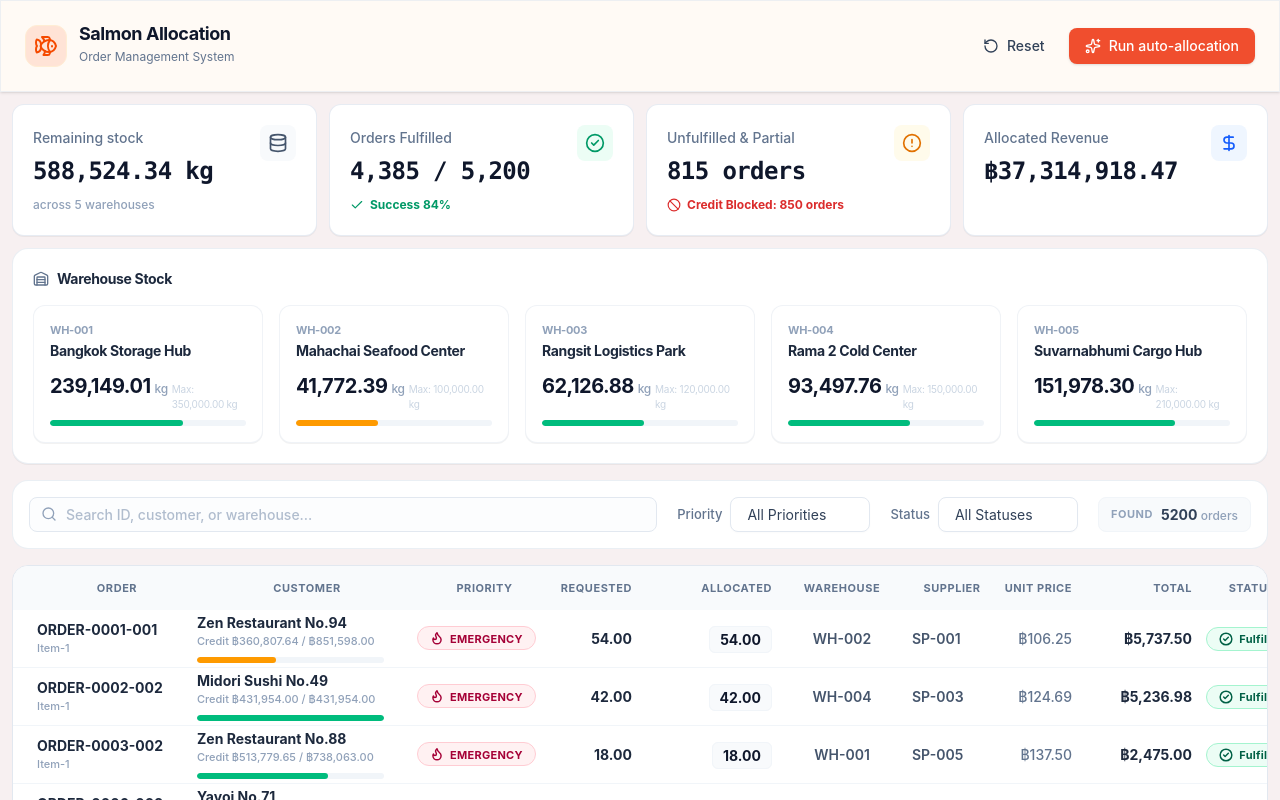
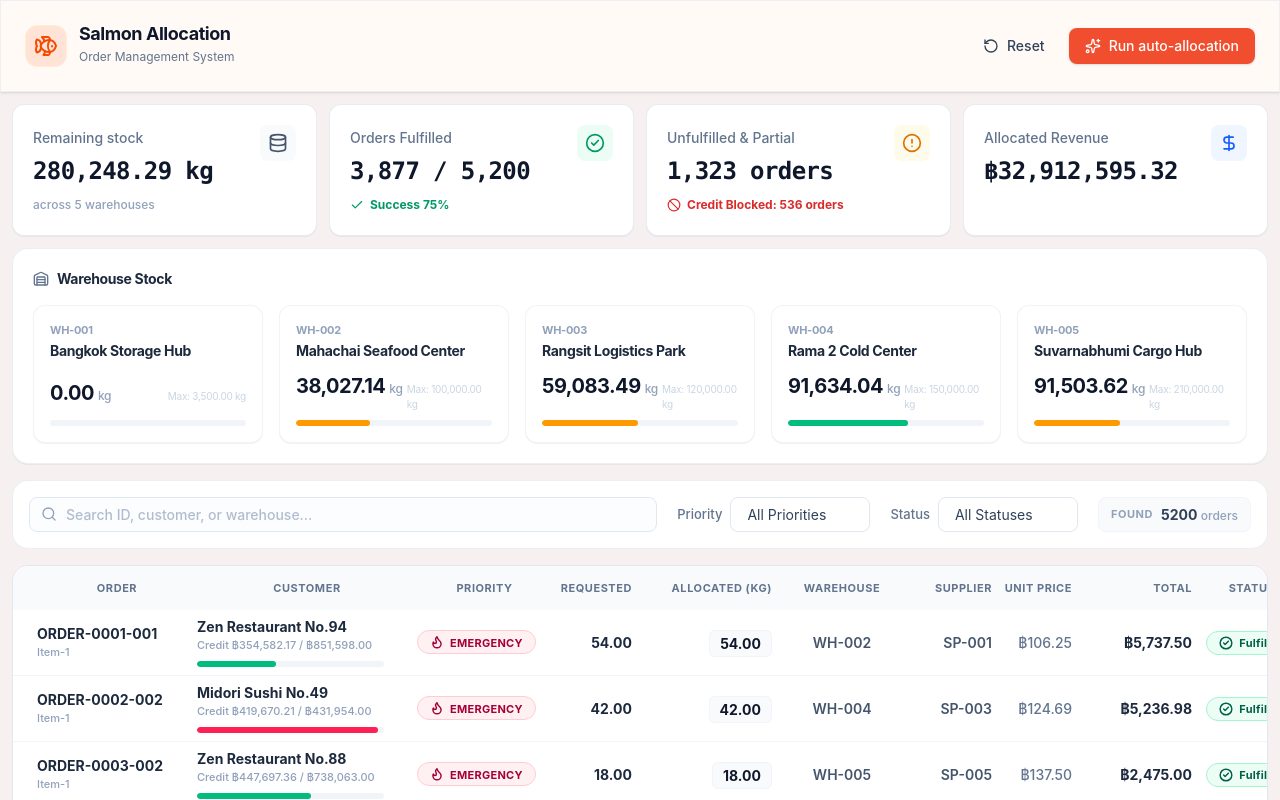
Before and after one commit to Papichaya-Dev/salmon-allocation-system, a React (Vite) app: page / in a window 1280 px wide. Shown: the top 800 px of the page. Built offline with nearby package versions, Linux system fonts and the light colour scheme.

Commit message:
feat: add warehouse update functionality to order table

```diff
--- a/src/components/OrderTable.tsx
+++ b/src/components/OrderTable.tsx
@@ -1,8 +1,9 @@
 import { useVirtualizer } from "@tanstack/react-virtual";
 import { Edit2, Save, X } from "lucide-react";
-import { useMemo, useRef, useState } from "react";
-import type { AllocationResult, Warehouse } from "../types";
+import { useRef, useState } from "react";
+import type { AllocationResult, Customer, Warehouse } from "../types";
 import { bankersRound, formatPrice } from "../utils/priceHelper";
+import { CustomDropdown } from "./common/CustomDropdown";
 import ProgressBar from "./common/ProgressBar";
 import StatusBadge from "./common/StatusBadge";
 
@@ -13,7 +14,7 @@ const COLUMN_WIDTHS = {
 	requested: "w-[80px] min-w-[80px] text-right",
 	allocated: "w-[140px] min-w-[140px] text-right pl-4",
 	warehouse: "w-[140px] min-w-[140px] text-center",
-	supplier: "w-[80px] min-w-[80px]",
+	supplier: "w-[80px] min-w-[80px] text-right",
 	unitPrice: "w-[80px] min-w-[80px] text-right",
 	total: "w-[120px] min-w-[120px] text-right",
 	status: "w-[120px] min-w-[120px] flex justify-center",
@@ -26,19 +27,31 @@ type MappedAllocationResult = AllocationResult & {
 
 interface OrderTableProps {
 	orders: MappedAllocationResult[];
-	onSaveAllocatedQty: (orderId: string, newQty: number) => void;
 	warehouses: Record<string, Warehouse>;
+	customers: Record<string, Customer>;
+	onUpdateQtyAndWarehouse: (
+		orderId: string,
+		params: { qty?: number; warehouseId?: string },
+	) => void;
 }
 
 export default function OrderTable({
 	orders,
-	onSaveAllocatedQty,
 	warehouses,
+	customers,
+	onUpdateQtyAndWarehouse,
 }: OrderTableProps) {
 	const containerRef = useRef<HTMLDivElement>(null);
 
-	const [editingId, setEditingId] = useState<string | null>(null);
-	const [editValue, setEditValue] = useState<string>("");
+	const [editData, setEditData] = useState<{
+		orderId: string | null;
+		qty: string;
+		warehouseId: string;
+	}>({
+		orderId: null,
+		qty: "",
+		warehouseId: "",
+	});
 	const [validationError, setValidationError] = useState<{
 		type: "stock" | "credit" | null;
 		message: string | null;
@@ -57,24 +70,17 @@ export default function OrderTable({
 		overscan: 5,
 	});
 
-	const creditUsedByCustomer = useMemo(() => {
-		const map: Record<string, number> = {};
-		for (const order of orders) {
-			map[order.customerId] = bankersRound(
-				(map[order.customerId] || 0) + order.totalCost,
-			);
-		}
-		return map;
-	}, [orders]);
-
 	const onEditing = (order: AllocationResult) => {
-		setEditingId(order.id);
-		setEditValue(order.allocatedQty.toString());
+		setEditData({
+			orderId: order.id,
+			qty: order.allocatedQty.toString(),
+			warehouseId: order.actualWarehouseId,
+		});
 		setValidationError({ type: null, message: null });
 	};
 
 	const onCancel = () => {
-		setEditingId(null);
+		setEditData({ orderId: null, qty: "", warehouseId: "" });
 		setValidationError({ type: null, message: null });
 	};
 
@@ -96,7 +102,7 @@ export default function OrderTable({
 			}
 		}
 
-		const totalCreditUsed = creditUsedByCustomer[currentOrder.customerId] || 0;
+		const totalCreditUsed = customers[currentOrder.customerId]?.creditUsed;
 		const creditUsedByOthers = bankersRound(
 			Math.max(0, totalCreditUsed - currentOrder.totalCost),
 		);
@@ -114,11 +120,29 @@ export default function OrderTable({
 		return true;
 	};
 
-	const handleSaveAllocatedQty = (id: string) => {
-		const numValue = parseFloat(editValue);
+	const handleSaveQtyAndWarehouse = (orderId: string) => {
+		const { qty, warehouseId } = editData;
+		const numValue = parseFloat(qty);
 		if (!Number.isNaN(numValue) && numValue >= 0 && !validationError.message) {
-			onSaveAllocatedQty(id, numValue);
-			setEditingId(null);
+			onUpdateQtyAndWarehouse(orderId, {
+				qty: numValue,
+				warehouseId: warehouseId,
+			});
+			setEditData({ orderId: null, qty: "", warehouseId: "" });
+			setValidationError({ type: null, message: null });
+		}
+	};
+
+	const handleWarehouseChange = (newId: string) => {
+		setEditData((prev) => ({ ...prev, warehouseId: newId }));
+		const newWarehouse = warehouses[newId];
+		const requestedQty = parseFloat(editData.qty);
+		if (newWarehouse && newWarehouse.stock < requestedQty) {
+			setValidationError({
+				type: "stock",
+				message: `Stock limit: ${newWarehouse.stock} kg available.`,
+			});
+		} else {
 			setValidationError({ type: null, message: null });
 		}
 	};
@@ -128,7 +152,7 @@ export default function OrderTable({
 		row: AllocationResult,
 	) => {
 		const value = event.target.value;
-		setEditValue(value);
+		setEditData((prev) => ({ ...prev, qty: value }));
 
 		const numValue = parseFloat(value);
 		if (!Number.isNaN(numValue) && numValue >= 0) {
@@ -146,7 +170,7 @@ export default function OrderTable({
 					<th className={COLUMN_WIDTHS.customer}>Customer</th>
 					<th className={COLUMN_WIDTHS.priority}>Priority</th>
 					<th className={COLUMN_WIDTHS.requested}>Requested</th>
-							<th className={COLUMN_WIDTHS.allocated}>Allocated</th>
+					<th className={COLUMN_WIDTHS.allocated}>Allocated (kg)</th>
 					<th className={COLUMN_WIDTHS.warehouse}>Warehouse</th>
 					<th className={COLUMN_WIDTHS.supplier}>Supplier</th>
 					<th className={COLUMN_WIDTHS.unitPrice}>Unit Price</th>
@@ -167,14 +191,14 @@ export default function OrderTable({
 					>
 						{rowVirtualizer.getVirtualItems().map((virtualRow) => {
 							const row = orders[virtualRow.index];
-							const isEditing = editingId === row.id;
+							const isEditing = editData.orderId === row.id;
 							const hasError = isEditing && !!validationError.message;
 							return (
 								<tr
 									key={row.id}
 									data-index={virtualRow.index}
 									ref={rowVirtualizer.measureElement}
-									className={`flex items-center px-6 border-b border-slate-100 bg-white hover:bg-slate-50/60 transition-colors duration-100 absolute top-0 left-0 w-full`}
+									className={`flex items-center px-6 py-1 border-b border-slate-100 bg-white hover:bg-slate-50/60 transition-colors duration-100 absolute top-0 left-0 w-full`}
 									style={{
 										transform: `translateY(${virtualRow.start}px)`,
 									}}
@@ -200,12 +224,13 @@ export default function OrderTable({
 											<div className="w-[85%] flex flex-col gap-0.5">
 												<span className="text-[11px] font-medium text-slate-400 leading-none">
 													Credit ฿
-													{formatPrice(creditUsedByCustomer[row.customerId])} /
+													{formatPrice(customers[row.customerId]?.creditUsed)} /
 													฿{formatPrice(row.creditLimit)}
 												</span>
 												<ProgressBar
-													value={creditUsedByCustomer[row.customerId]}
+													value={customers[row.customerId]?.creditUsed}
 													max={row.creditLimit}
+													variant="credit"
 												/>
 											</div>
 										</div>
@@ -225,18 +250,19 @@ export default function OrderTable({
 											<div className="relative flex flex-col w-full">
 												<input
 													type="number"
-													value={editValue}
-													onChange={(e) => handleInputChange(e, row)}
-													className={`w-full border-2 rounded-lg px-2 py-1.5 text-sm font-bold text-right transition-colors
-                                                        ${hasError ? "border-rose-500 bg-rose-50/40 text-rose-900 " : "border-sky-500 bg-sky-50/30 text-slate-800 focus:ring-2"}
+													value={editData.qty}
+													onChange={(event) => handleInputChange(event, row)}
+													className={`
+														w-full border-2 rounded-lg px-2 py-1.5 text-sm font-bold text-right transition-colors duration-200 outline-none
+														${
+															hasError
+																? "border-rose-500 text-rose-600 bg-white focus:border-rose-600"
+																: "border-slate-400 text-slate-800 bg-slate-50 focus:bg-white focus:border-slate-400"
+														}
 													`}
 												/>
 												{hasError && (
-													<span
-														className={`absolute right-0 -bottom-4 text-[10px] font-bold tracking-tight bg-white px-1 whitespace-nowrap z-10
-                                                        ${validationError.type === "credit" ? "text-rose-600" : "text-amber-600"}
-                                                    `}
-													>
+													<span className="absolute right-0 -bottom-4 text-[10px] font-bold tracking-tight bg-white px-1 whitespace-nowrap z-10 text-rose-600">
 														{validationError.message}
 													</span>
 												)}
@@ -251,9 +277,20 @@ export default function OrderTable({
 									<td
 										className={`${COLUMN_WIDTHS.warehouse} text-sm font-semibold text-slate-600`}
 									>
-										{row.actualWarehouseId}
+										{isEditing ? (
+											<CustomDropdown
+												label=""
+												value={editData.warehouseId}
+												onChange={handleWarehouseChange}
+												options={Object.values(warehouses).map((warehouse) => ({
+													value: warehouse.id,
+													label: warehouse.name,
+												}))}
+											/>
+										) : (
+											<span>{row.actualWarehouseId}</span>
+										)}
 									</td>
-
 									{/* Supplier */}
 									<td
 										className={`${COLUMN_WIDTHS.supplier} text-sm font-semibold text-slate-600`}
@@ -284,7 +321,7 @@ export default function OrderTable({
 										{isEditing ? (
 											<>
 												<button
-													onClick={() => handleSaveAllocatedQty(row.id)}
+													onClick={() => handleSaveQtyAndWarehouse(row.id)}
 													disabled={hasError}
 													className={`flex items-center gap-1.5 px-3 py-1.5 rounded-lg text-sm font-semibold transition-all duration-150 shadow-xs
                                                         ${hasError ? "bg-slate-100 text-slate-400 border border-slate-200 cursor-not-allowed shadow-none" : "bg-emerald-600 text-white hover:bg-emerald-700 active:bg-emerald-800 cursor-pointer"}
--- a/src/components/common/ProgressBar.tsx
+++ b/src/components/common/ProgressBar.tsx
@@ -1,16 +1,27 @@
 interface ProgressBarProps {
 	value: number;
 	max: number;
+	variant?: "stock" | "credit";
 }
 
-export default function ProgressBar({ value, max }: ProgressBarProps) {
+export default function ProgressBar({
+	value,
+	max,
+	variant = "stock",
+}: ProgressBarProps) {
 	const percentage =
 		max > 0 ? Math.min(Math.round((value / max) * 100), 100) : 0;
 
 	const getBarColor = (percent: number) => {
-		if (percent >= 50) return "bg-emerald-500";
-		if (percent >= 20) return "bg-amber-500";
-		return "bg-rose-500";
+		if (variant === "credit") {
+			if (percent >= 90) return "bg-rose-500";
+			if (percent >= 70) return "bg-amber-500";
+			return "bg-emerald-500";
+		} else {
+			if (percent >= 50) return "bg-emerald-500";
+			if (percent >= 20) return "bg-amber-500";
+			return "bg-rose-500";
+		}
 	};
 
 	return (
--- a/src/core/generators/mockGenerator.ts
+++ b/src/core/generators/mockGenerator.ts
@@ -10,7 +10,7 @@ import type {
 export const totalOrders: number = 5200;
 
 export const mockWarehouses: Warehouse[] = [
-	{ id: "WH-001", name: "Bangkok Storage Hub", stock: 350000 },
+	{ id: "WH-001", name: "Bangkok Storage Hub", stock: 3500 },
 	{ id: "WH-002", name: "Mahachai Seafood Center", stock: 100000 },
 	{ id: "WH-003", name: "Rangsit Logistics Park", stock: 120000 },
 	{ id: "WH-004", name: "Rama 2 Cold Center", stock: 150000 },
--- a/src/hooks/useManualAllocation.ts
+++ b/src/hooks/useManualAllocation.ts
@@ -7,41 +7,49 @@ export const useManualAllocation = (
 		React.SetStateAction<AllocationState | null>
 	>,
 ) => {
-	const updateAllocatedQty = useCallback(
-		(subOrderId: string, newQty: number) => {
-			setAllocationState((prevResult) => {
-				if (!prevResult) return prevResult;
+	const updateQtyAndWarehouse = useCallback(
+		(subOrderId: string, params: { qty?: number; warehouseId?: string }) => {
+			setAllocationState((prev) => {
+				if (!prev) return prev;
 
-				const orderMap = { ...prevResult.byId };
-				const warehouseMap = { ...prevResult.warehouseMap };
-				const customerMap = { ...prevResult.customerMap };
+				const orderMap = { ...prev.byId };
+				const warehouseMap = { ...prev.warehouseMap };
+				const customerMap = { ...prev.customerMap };
+				const currentOrder = { ...orderMap[subOrderId] };
 
-				const currentOrder = { ...orderMap[subOrderId] };
-				if (!currentOrder) return prevResult;
+				if (!currentOrder) return prev;
 
-				const warehouseId = currentOrder.actualWarehouseId || currentOrder.warehouseId;
 				const customerId = currentOrder.customerId;
-
-				const activeWarehouse = { ...warehouseMap[warehouseId] };
 				const activeCustomer = { ...customerMap[customerId] };
 
-				activeWarehouse.stock = bankersRound(
-					activeWarehouse.stock + currentOrder.allocatedQty,
+				const oldWarehouseId = currentOrder.actualWarehouseId;
+				warehouseMap[oldWarehouseId] = { ...warehouseMap[oldWarehouseId] };
+				warehouseMap[oldWarehouseId].stock = bankersRound(
+					warehouseMap[oldWarehouseId].stock + currentOrder.allocatedQty,
 				);
+
+				if (params.warehouseId) {
+					currentOrder.actualWarehouseId = params.warehouseId;
+				}
+
+				const targetQty = params.qty ?? currentOrder.allocatedQty;
+				const newWarehouseId = currentOrder.actualWarehouseId;
+				warehouseMap[newWarehouseId] = { ...warehouseMap[newWarehouseId] };
+
 				activeCustomer.creditUsed = bankersRound(
 					Math.max(0, activeCustomer.creditUsed - currentOrder.totalCost),
 				);
 
 				let finalAllocated = Math.min(
-					Math.max(0, newQty),
-					activeWarehouse.stock,
+					Math.max(0, targetQty),
+					warehouseMap[newWarehouseId].stock,
 				);
 
+				const availableCredit = bankersRound(
+					Math.max(0, activeCustomer.creditLimit - activeCustomer.creditUsed),
+				);
 				const costForNewQty = bankersRound(
 					finalAllocated * currentOrder.unitPrice,
-				);
-				const availableCredit = bankersRound(
-					Math.max(0, activeCustomer.creditLimit - activeCustomer.creditUsed),
 				);
 
 				if (availableCredit < costForNewQty) {
@@ -49,8 +57,8 @@ export const useManualAllocation = (
 				}
 
 				const finalCost = bankersRound(finalAllocated * currentOrder.unitPrice);
-				activeWarehouse.stock = bankersRound(
-					activeWarehouse.stock - finalAllocated,
+				warehouseMap[newWarehouseId].stock = bankersRound(
+					warehouseMap[newWarehouseId].stock - finalAllocated,
 				);
 
 				currentOrder.allocatedQty = finalAllocated;
@@ -67,10 +75,9 @@ export const useManualAllocation = (
 				);
 
 				orderMap[subOrderId] = currentOrder;
-				warehouseMap[warehouseId] = activeWarehouse;
 
 				let totalCreditUsed = 0;
-				prevResult.allIds.forEach((id) => {
+				prev.allIds.forEach((id) => {
 					if (orderMap[id].customerId === customerId) {
 						totalCreditUsed = bankersRound(
 							totalCreditUsed + orderMap[id].totalCost,
@@ -81,21 +88,17 @@ export const useManualAllocation = (
 				activeCustomer.creditUsed = totalCreditUsed;
 				customerMap[customerId] = activeCustomer;
 
-				prevResult.allIds.forEach((id) => {
+				prev.allIds.forEach((id) => {
 					if (orderMap[id].customerId === customerId) {
 						orderMap[id] = { ...orderMap[id], creditUsed: totalCreditUsed };
 					}
 				});
 
-				return {
-					...prevResult,
-					byId: orderMap,
-					warehouseMap: { ...warehouseMap },
-					customerMap: { ...customerMap },
-				};
+				return { ...prev, byId: orderMap, warehouseMap, customerMap };
 			});
 		},
 		[setAllocationState],
 	);
-	return { updateAllocatedQty };
+
+	return { updateQtyAndWarehouse };
 };
--- a/src/pages/SalmonAllocationPage.tsx
+++ b/src/pages/SalmonAllocationPage.tsx
@@ -12,7 +12,7 @@ function SalmonAllocationPage() {
     const { allocationState, setAllocationState, runAutoAllocation } = useAutoAllocation();
 	const { filteredOrders, ...filterProps } =
 		useAllocationFilters(allocationState);
-	const { updateAllocatedQty } = useManualAllocation(setAllocationState);
+	const { updateQtyAndWarehouse } = useManualAllocation(setAllocationState);
 
     useEffect(() => {
         runAutoAllocation();
@@ -35,8 +35,10 @@ function SalmonAllocationPage() {
 				<div className="pb-4">
 					<OrderTable
 						orders={filteredOrders}
-						onSaveAllocatedQty={updateAllocatedQty}
 						warehouses={allocationState?.warehouseMap ?? {}}
+						customers={allocationState?.customerMap ?? {}}
+						onUpdateQtyAndWarehouse={updateQtyAndWarehouse}
+
 					/>
 				</div>
 			</div>
```
Lines whose indentation alone changed are shown as unchanged.
